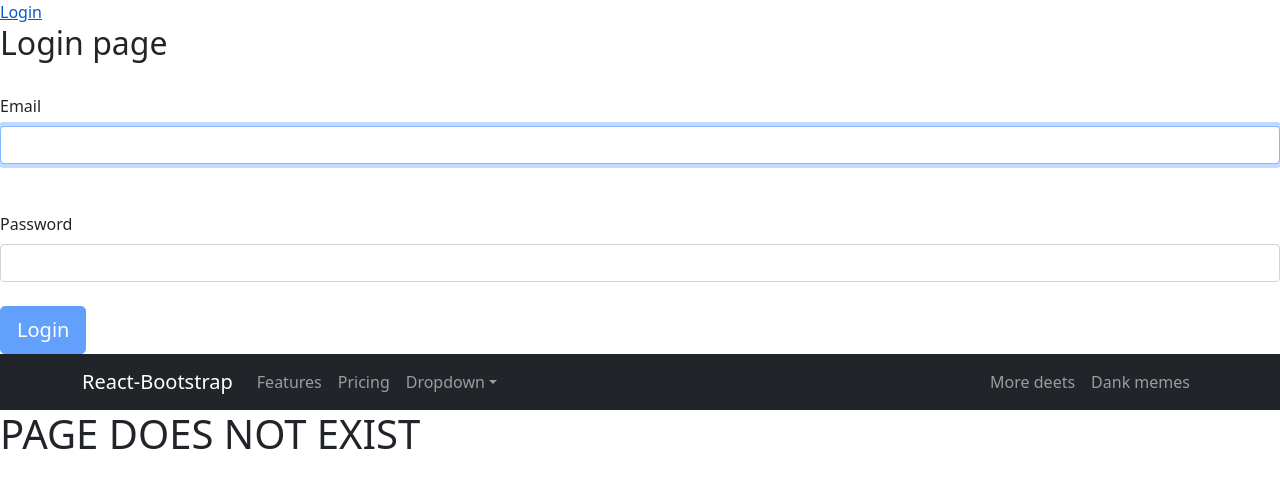
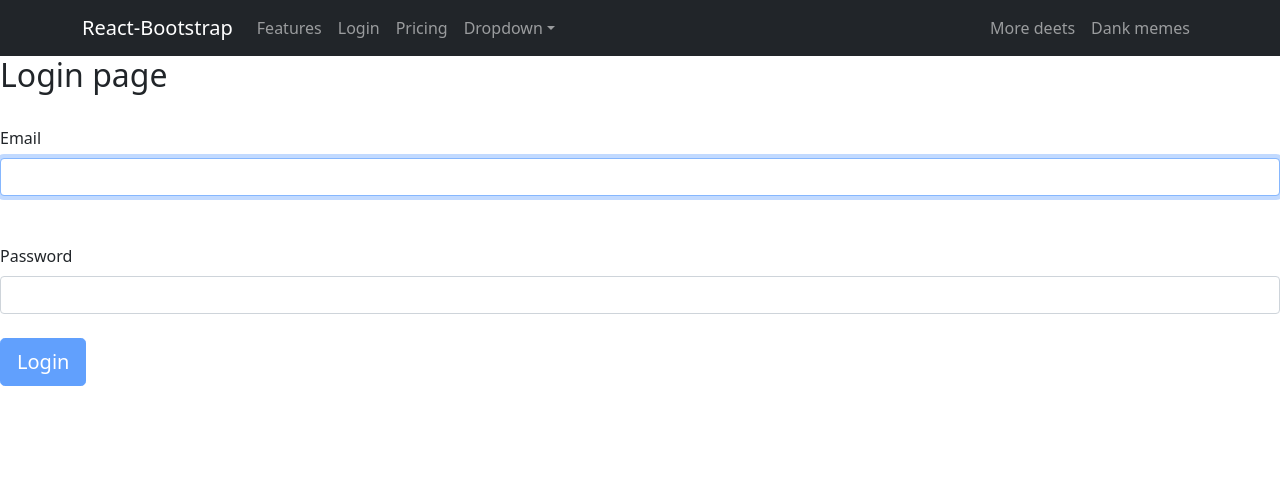
Before and after one commit to avenau/Qualifier, a React (Create React App) app in the folder frontend/: page /login in a window 1280 px wide. Shown: the top 488 px of the page. Built offline with nearby package versions, Linux system fonts and the light colour scheme.

Commit message:
Added Changes to Login

```diff
--- a/frontend/src/App.js
+++ b/frontend/src/App.js
@@ -37,21 +37,6 @@ function App() {
   const auth = useSelector(state => state.auth);
   return (
       <Router>
-
-        <div className='nav'>
-          <NavLink to='/login' activeClassName='active'>
-            Login
-          </NavLink>
-        </div>
-
-        <div className='content'>
-          <switch>
-            <PublicRoute path='/login' component={Login} />
-          </switch>
-        </div>
-
-
-
       <NavigationBar/>
 
       <Switch>
@@ -70,6 +55,7 @@ function App() {
         <Route exact path ='/trainer/addskills' component={AddSkillPage}/>
         <Route exact path ='/myskills' component={MySkills}/>
         <Route exact path ='/markquiz' component={MarkQuiz}/>
+        <Route path='/login' component={Login} />
         <Route exact path="/*" component={DoesNotExistPage} />
       </Switch>
 
--- a/frontend/src/components/navbar/NavBar.js
+++ b/frontend/src/components/navbar/NavBar.js
@@ -1,7 +1,9 @@
-import { Navbar, Nav, NavDropdown, Container } from "react-bootstrap";
+import { Navbar, Nav, NavDropdown, Container, NavLink } from "react-bootstrap";
+import { useHistory } from "react-router-dom";
 
 
 function NavigationBar() {
+    const history = useHistory();
 
 
     return (
@@ -12,6 +14,10 @@ function NavigationBar() {
             <Navbar.Collapse id="responsive-navbar-nav">
                 <Nav className="me-auto">
                 <Nav.Link href="#features">Features</Nav.Link>
+                <NavLink  onClick={() => {history.push('/login')} } activeClassName='active'>
+                    Login
+                </NavLink>
+
                 <Nav.Link href="#pricing">Pricing</Nav.Link>
                 <NavDropdown title="Dropdown" id="collasible-nav-dropdown">
                     <NavDropdown.Item href="#action/3.1">Action</NavDropdown.Item>
--- a/frontend/src/components/userLogin/Login.js
+++ b/frontend/src/components/userLogin/Login.js
@@ -48,8 +48,8 @@ function Login(props)
                             });
                 return;
             }
-            setAccountSession(response.jwtToken, response.username, response.accountType);
-            sessionStorage.setItem("username", username);
+            setAccountSession(response.jwtToken, response.username, response.accountType, response.uId);
+
             dispatch(updateAuth());
 
             Notification({  type: 'success',
--- a/frontend/src/utils/Auth.js
+++ b/frontend/src/utils/Auth.js
@@ -22,13 +22,15 @@ export const removeUserSession = () =>
     sessionStorage.removeItem('jwtToken');
     sessionStorage.removeItem('username');
     sessionStorage.removeItem('accountType');
+    sessionStorage.removeItem('uId');
 }
 
-export const setAccountSession = (token, username, accountType) =>
+export const setAccountSession = (token, username, accountType, uId) =>
 {
     sessionStorage.setItem('jwtToken', token);
     sessionStorage.setItem('username', username);
     sessionStorage.setItem('accountType', accountType);
+    sessionStorage.setItem('uId', uId);
 }
 
 
```
